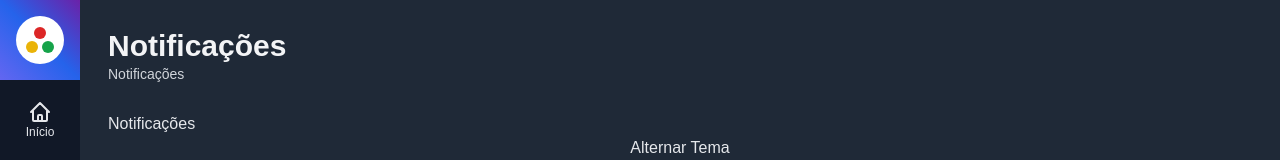
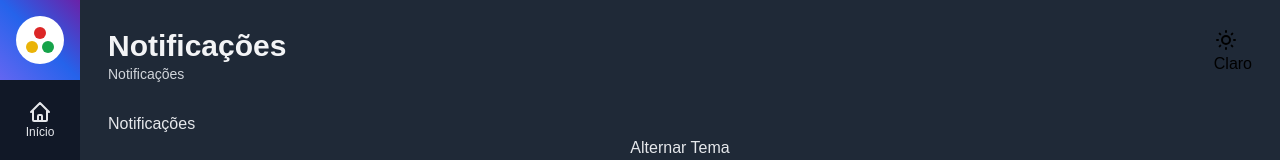
Before and after one commit to vncsreis/next-cod3r-admin-template, a Next.js app: page /notificacoes in a window 1280 px wide. Shown: the top 160 px of the page. Built offline with nearby package versions, Linux system fonts and the light colour scheme.

Commit message:
Introduzindo botão alternar tema

```diff
--- a/src/components/icons/index.tsx
+++ b/src/components/icons/index.tsx
@@ -67,3 +67,37 @@
     />
   </svg>
 );
+
+export const IconeSol = (
+  <svg
+    xmlns="http://www.w3.org/2000/svg"
+    className="h-6 w-6"
+    fill="none"
+    viewBox="0 0 24 24"
+    stroke="currentColor"
+  >
+    <path
+      strokeLinecap="round"
+      strokeLinejoin="round"
+      strokeWidth={2}
+      d="M12 3v1m0 16v1m9-9h-1M4 12H3m15.364 6.364l-.707-.707M6.343 6.343l-.707-.707m12.728 0l-.707.707M6.343 17.657l-.707.707M16 12a4 4 0 11-8 0 4 4 0 018 0z"
+    />
+  </svg>
+);
+
+export const IconeLua = (
+  <svg
+    xmlns="http://www.w3.org/2000/svg"
+    className="h-6 w-6"
+    fill="none"
+    viewBox="0 0 24 24"
+    stroke="currentColor"
+  >
+    <path
+      strokeLinecap="round"
+      strokeLinejoin="round"
+      strokeWidth={2}
+      d="M20.354 15.354A9 9 0 018.646 3.646 9.003 9.003 0 0012 21a9.003 9.003 0 008.354-5.646z"
+    />
+  </svg>
+);
--- /dev/null
+++ b/src/components/template/BotaoAlternarTema.tsx
@@ -0,0 +1,34 @@
+import { IconeSol } from "../icons";
+
+interface BotaoAlternarTemaProps {
+  tema: string;
+  alternarTema: () => void;
+}
+
+export default function BotaoAlternarTema(props: BotaoAlternarTemaProps) {
+  return props.tema === "dark" ? (
+    <div
+      onClick={props.alternarTema}
+      className={`
+
+    `}
+    >
+      <div
+        className={`
+
+      `}
+      >
+        {IconeSol}
+      </div>
+      <div
+        className={`
+
+      `}
+      >
+        <span>Claro</span>
+      </div>
+    </div>
+  ) : (
+    <div></div>
+  );
+}
--- a/src/components/template/Cabecalho.tsx
+++ b/src/components/template/Cabecalho.tsx
@@ -1,3 +1,5 @@
+import useAppData from "../../data/hook/useAppData";
+import BotaoAlternarTema from "./BotaoAlternarTema";
 import { Titulo } from "./Titulo";
 
 interface CabecalhoProps {
@@ -6,9 +8,14 @@
 }
 
 export function Cabecalho(props: CabecalhoProps) {
+  const { tema, alternarTema } = useAppData();
+
   return (
-    <div>
+    <div className="flex">
       <Titulo {...props} />
+      <div className="flex flex-grow justify-end">
+        <BotaoAlternarTema tema={tema} alternarTema={alternarTema} />
+      </div>
     </div>
   );
 }
```
